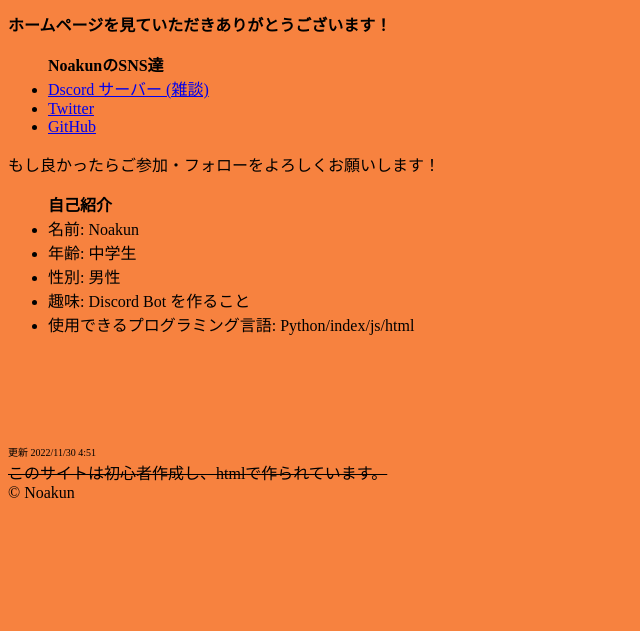
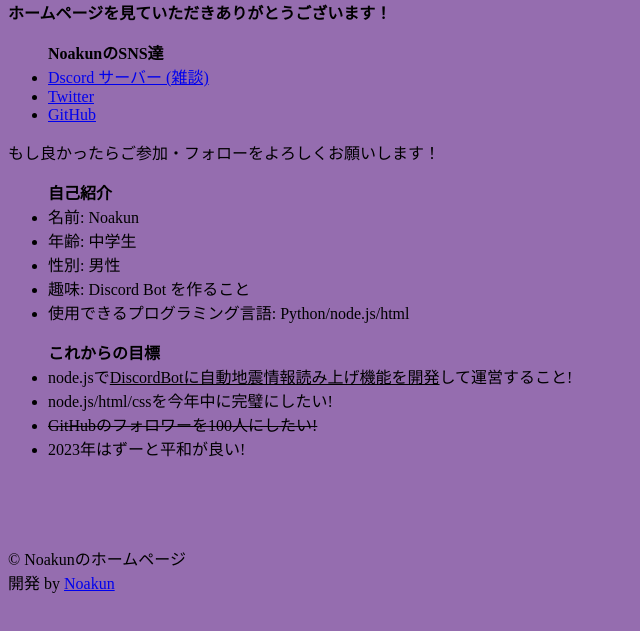
Before and after one commit to Noakun-Dev/Noakun-web, a plain HTML site: page index.html in a window 1280 px wide. Shown: the part 63-694 px from the top of the page, without its empty margins (0-640 px from the left). Drawn offline with Linux system fonts and the light colour scheme.

Commit message:
Update index.html

```diff
--- a/index.html
+++ b/index.html
@@ -1,6 +1,12 @@
+<footer><!--
+
+  Noakun.html  |  Noakunのホームページ
+
+-->
+
 <!doctype html>
 <html>
-  <body bgcolor="#F7823F"></body>
+  <body bgcolor="#956DAF"></body>
 <head>
   <title>
     Noakun 個人 ホームページ
@@ -22,9 +28,7 @@
   <li><a href="https://github.com/Noakun-Dev">GitHub </a></li>
 </ul>
 
-<p>
-  もし良かったらご参加・フォローをよろしくお願いします！
-</p>
+<p>もし良かったらご参加・フォローをよろしくお願いします！</p>
 
 <ul>
   <b>自己紹介</b>
@@ -32,20 +36,30 @@
   <li>年齢: 中学生<br>
   <li>性別: 男性<br>
   <li>趣味: Discord Bot を作ること<br>
-  <li>使用できるプログラミング言語: Python/index/js/html<br>
+  <li>使用できるプログラミング言語: Python/node.js/html<br>
   </li>
-</ul> <br><br><br><br><br>
+</ul>
 
-<font size="1">
-  更新 2022/11/30 4:51
-</font><br>
 
-<s>
-  このサイトは初心者作成し、htmlで作られています。
-</s>
+<ul>
+  <b>これからの目標</b>
+  <li>node.jsで<u>DiscordBotに自動地震情報読み上げ機能を開発</u>して運営すること!<br>
+  <li>node.js/html/cssを今年中に完璧にしたい!</li>
+  <li><s>GitHubのフォロワーを100人にしたい!</s></li>
+  <li>2023年はずーと平和が良い!</li>
+</ul> <br><br><br>
 
 <footer>
-  <span>&copy; Noakun</span>
+
+<div class="content">
+  <p>
+    © Noakunのホームページ<br>
+    開発 by <a href="https://github.com/Noakun-Dev" target="_purple" rel="noopener noreferrer">Noakun</a>
+  </p>
+</div>
+
+
+
 </footer>
 
 </html>
```
